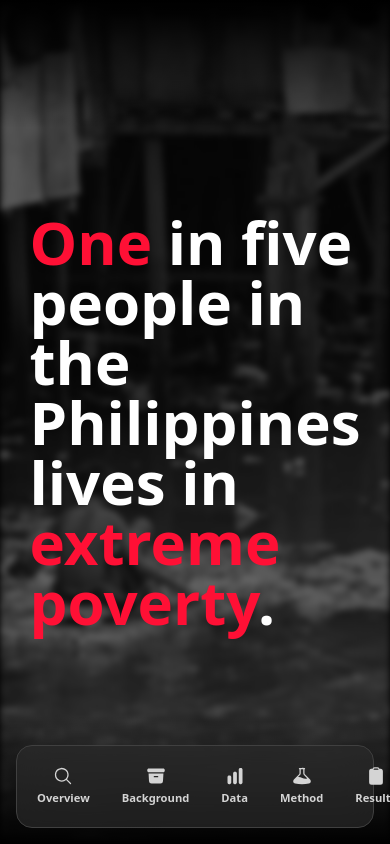
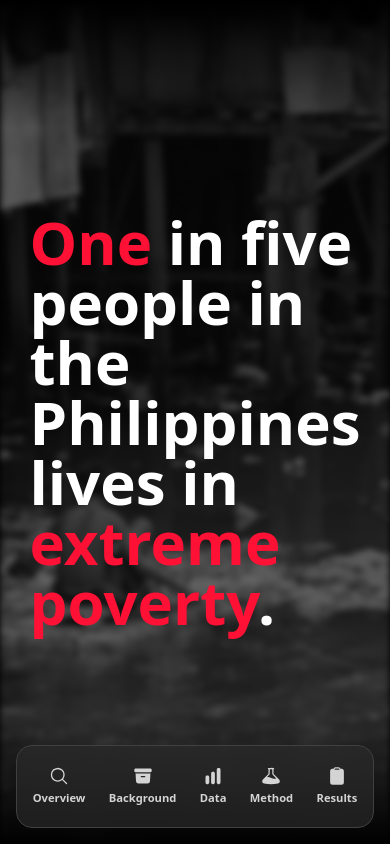
Before and after one commit to riru12/cs132portfolio, a SvelteKit app: page / in a window 390 px wide. Shown: the top 844 px of the page. Built offline with nearby package versions, Linux system fonts and the light colour scheme.

Commit message:
updated navbar

```diff
--- a/src/components/Navbar.svelte
+++ b/src/components/Navbar.svelte
@@ -28,11 +28,11 @@
 </script>
 
 <div class="flex fixed bottom-4 md:bottom-auto md:top-4 left-2/4 translate-x-[-50%] px-4 w-screen md:w-auto z-50">
-    <nav class="flex rounded-2xl bg-[#2d2d2d99] text-neutral-300 font-semibold backdrop-blur-lg border-[1px] border-neutral-700 w-full md:w-min p-1">
-        <a href="#overview" class="flex gap-1    justify-center items-center p-4 hover:bg-[#a3a3a336] rounded-xl grow text-center flex-col sm:flex-row"><OverviewIcon/><div class="text-[0.7rem] sm:text-[0.9rem]">Overview</div></a>
-        <a href="#background" class="flex gap-1 justify-center items-center p-4 hover:bg-[#a3a3a336] rounded-xl grow text-center flex-col sm:flex-row"><BackgroundIcon/><div class="text-[0.7rem] sm:text-[0.9rem]">Background</div></a>
-        <a href="{base}/" class="flex gap-1 justify-center items-center p-4 hover:bg-[#a3a3a336] rounded-xl grow text-center flex-col sm:flex-row"><DataIcon/><div class="text-[0.7rem] sm:text-[0.9rem]">Data</div></a>
-        <a href="{base}/" class="flex gap-1 justify-center items-center p-4 hover:bg-[#a3a3a336] rounded-xl grow text-center flex-col sm:flex-row"><MethodIcon/><div class="text-[0.7rem] sm:text-[0.9rem]">Method</div></a>
-        <a href="{base}/" class="flex gap-1 justify-center items-center p-4 hover:bg-[#a3a3a336] rounded-xl grow text-center flex-col sm:flex-row"><ResultsIcon/><div class="text-[0.7rem] sm:text-[0.9rem]">Results</div></a>
+    <nav class="flex rounded-2xl bg-[#2d2d2d99] text-neutral-300 font-semibold backdrop-blur-lg border-[1px] border-neutral-700 flex-1 md:w-min p-1">
+        <a href="#overview" class="flex gap-1 justify-center items-center px-1 py-4 sm:px-4 hover:bg-[#a3a3a336] rounded-xl grow text-center flex-col sm:flex-row"><OverviewIcon/><div class="text-[0.7rem] sm:text-[0.9rem]">Overview</div></a>
+        <a href="#background" class="flex gap-1 justify-center items-center px-1 py-4 sm:px-4 hover:bg-[#a3a3a336] rounded-xl grow text-center flex-col sm:flex-row"><BackgroundIcon/><div class="text-[0.7rem] sm:text-[0.9rem]">Background</div></a>
+        <a href="{base}/" class="flex gap-1 justify-center items-center px-1 py-4 sm:px-4 hover:bg-[#a3a3a336] rounded-xl grow text-center flex-col sm:flex-row"><DataIcon/><div class="text-[0.7rem] sm:text-[0.9rem]">Data</div></a>
+        <a href="{base}/" class="flex gap-1 justify-center items-center px-1 py-4 sm:px-4 hover:bg-[#a3a3a336] rounded-xl grow text-center flex-col sm:flex-row"><MethodIcon/><div class="text-[0.7rem] sm:text-[0.9rem]">Method</div></a>
+        <a href="{base}/" class="flex gap-1 justify-center items-center px-1 py-4 sm:px-4 hover:bg-[#a3a3a336] rounded-xl grow text-center flex-col sm:flex-row"><ResultsIcon/><div class="text-[0.7rem] sm:text-[0.9rem]">Results</div></a>
     </nav>
 </div>
```
